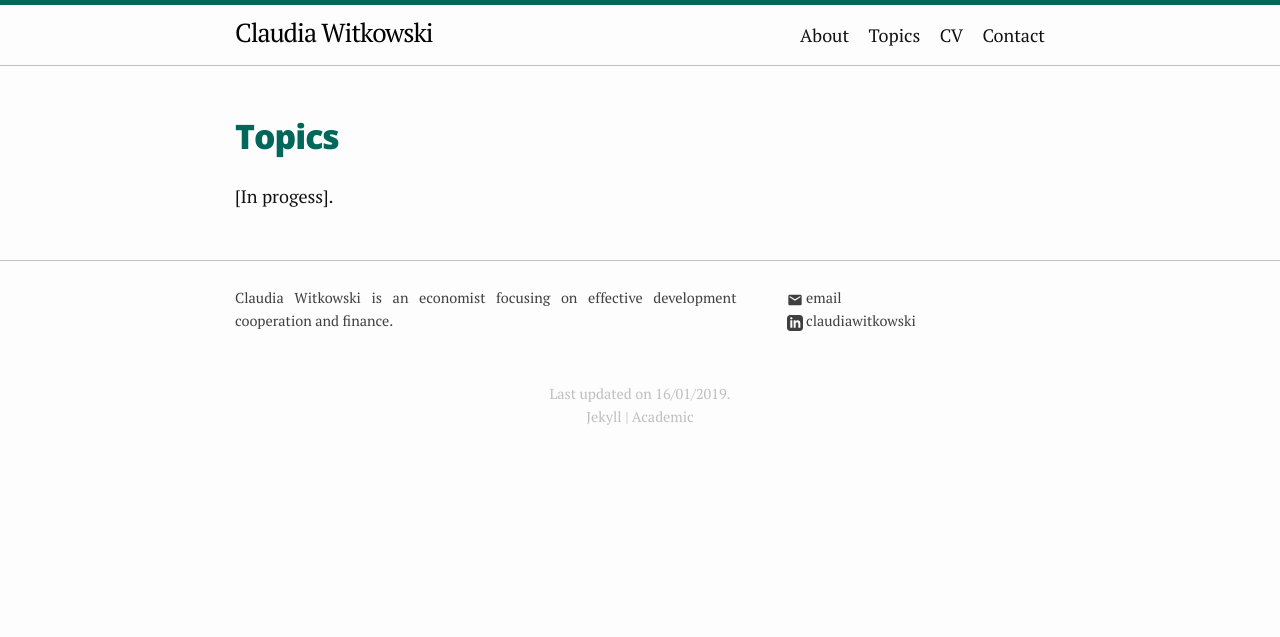
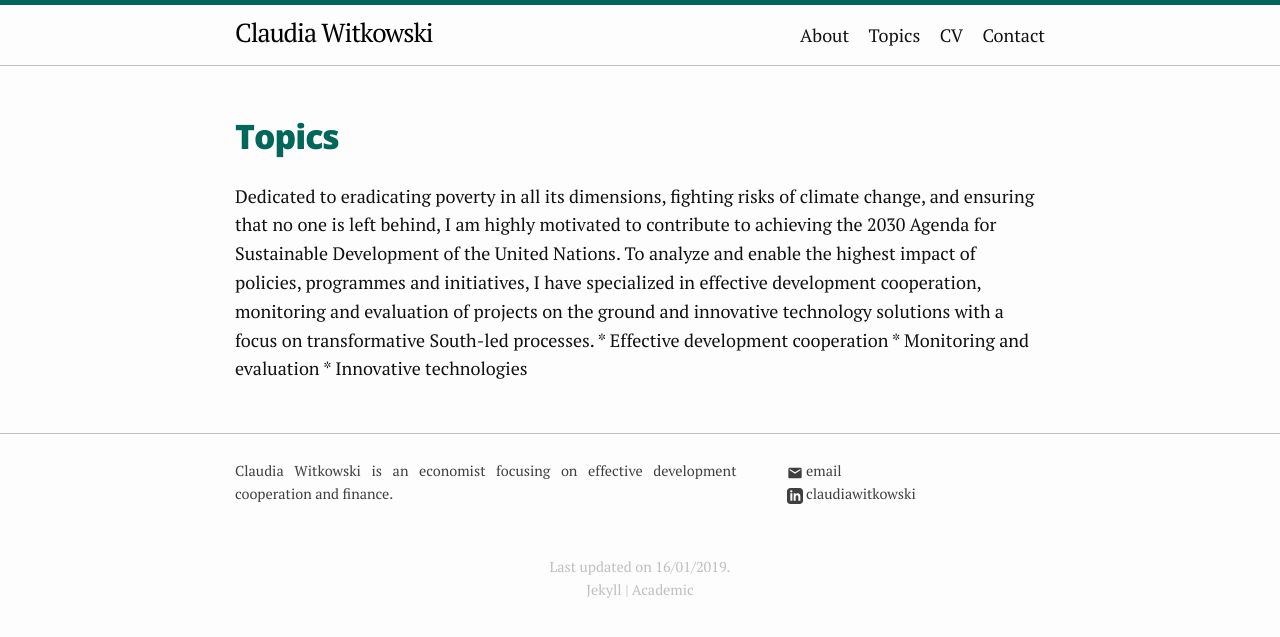
Before and after one commit to clawit91/website, a Jekyll site: the page built from 3_topics.html, in a window 1280 px wide. Shown: the top 637 px of the page. Built offline with Jekyll 4.4.1, drawn with Linux system fonts in a browser that asks for light colours.

Commit message:
Intro About

```diff
--- a/3_topics.html
+++ b/3_topics.html
@@ -5,19 +5,23 @@ permalink: /topics/
 ---
 
 <p></p>
-<p>[In progess].
+<p>Dedicated to eradicating poverty in all its dimensions, fighting risks of climate change, and ensuring that no one is left behind, I am highly motivated to contribute to achieving
+the 2030 Agenda for Sustainable Development of the United Nations. To analyze and enable the highest impact of policies, programmes and initiatives, I have specialized in effective development cooperation,
+monitoring and evaluation of projects on the ground and innovative technology solutions with a focus on transformative South-led processes.
 
+* Effective development cooperation
+* Monitoring and evaluation
+* Innovative technologies
+</p>
+<!--
+* Effective development cooperation: As a firm believer in the need of multilateralism, I am curious about effective development cooperation. How expertise lies in effective development **
+cooperation principles, South-South cooperation, global trends in Official Development Assistance. I have both research and policy experience in current trends and progress of development cooperation,
+including financial flows, South-South cooperation, and XXX.
 
-<!--The ambitious Agenda 2030 for Sustainable Development of the United Nations calls adresses international development cooperation from an economic, ecological and social dimension.
-However, the current global problems such as extreme poverty, risks of the climate change and humanitarian crises, cannot be solved in isolation. We need strong structures
-based on multilateralism.
+*Monitoring and evaluation:** monitoring and evaluation of projects. Ensuring impact benefitting all, and addressing the needs of the most vulnerable ones.
+Experience in monitoring and evaluation, including designing questionnaires, inter-governmental outreach and stakeholder management, and analysis and translation into reports and so on.
 
-
-
-At the implementation level, monitoring and evaluation of projects. Ensuring impact benefitting all, and addressing the needs of the most vulnerable ones.
-
-A cross-cutting issue is the use of digitalization and big data in ensuring ... Implementing information and communication technologies can be a sustainable and smart solution. Current projects such as
+*Innovative, green economies and solutions:* Recognizing the importance of digitalization and big data in ensuring ... Implementing information and communication technologies can be a sustainable and smart solution. Current projects such as
 blockchain, M-Pesa, or the use of satellites to improve monitoring and data collection at household level are proven powerful tools. At the same time, it has to be ensured that access to these
 technologies and innovations is widely shared and not restricted to countries with a certain cash portfolio.
-
-I love cucumber.</p>-->
+-->
```
